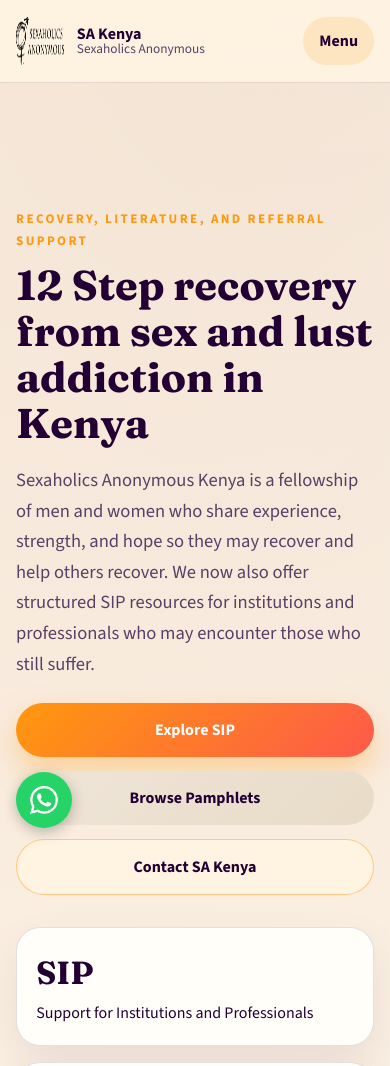
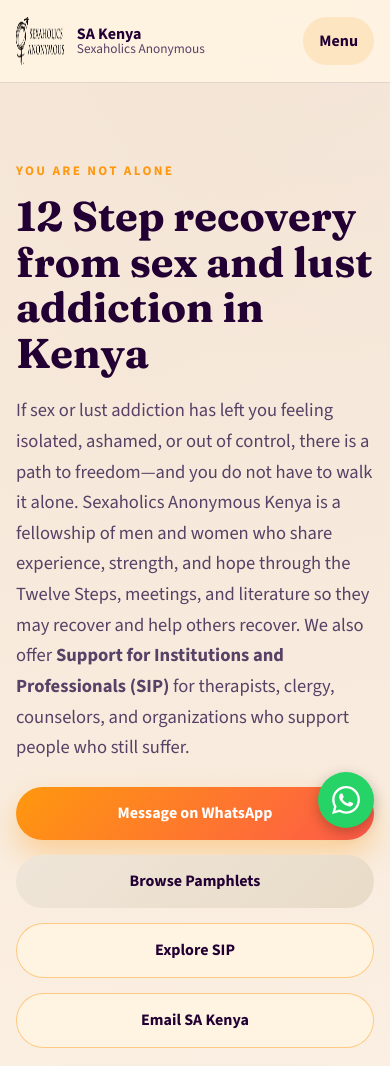
Before and after one commit to SA-Kenya/official-website, an Astro site: page / in a window 390 px wide. Shown: the top 1066 px of the page. Built offline with nearby package versions, Linux system fonts and the light colour scheme; Astro itself is replaced by a stand-in of ours.

Commit message:
Making improvements by adding WhatsApp and using original brand colours

```diff
--- a/src/components/Footer.astro
+++ b/src/components/Footer.astro
@@ -11,17 +11,8 @@
       <p class="eyebrow">Contact</p>
       <h3>Reach SA Kenya</h3>
       <p>
-        For meeting guidance, SIP enquiries, or literature-related questions, contact SA Kenya
-        directly.
-      </p>
-      <p>
-        <a
-          href={`mailto:${site.email}`}
-          data-track-event="professional_contact_click"
-          data-track-section="footer"
-          data-track-label="email-footer"
-          >{site.email}</a
-        >
+        For meeting guidance, SIP enquiries, or literature-related questions, WhatsApp is the best
+        way to reach us quickly. Email works well for follow-up or more formal enquiries.
       </p>
       <p class="footer-whatsapp">
         <a
@@ -34,6 +25,15 @@
         >
           WhatsApp {site.whatsapp}
         </a>
+      </p>
+      <p>
+        <a
+          href={`mailto:${site.email}`}
+          data-track-event="professional_contact_click"
+          data-track-section="footer"
+          data-track-label="email-footer"
+          >{site.email}</a
+        >
       </p>
     </div>
     <div>
--- a/src/components/WhatsAppFloat.astro
+++ b/src/components/WhatsAppFloat.astro
@@ -27,7 +27,7 @@
   .whatsapp-float {
     position: fixed;
     bottom: 1rem;
-    left: 1rem;
+    right: 1rem;
     z-index: 9999;
     display: flex;
     align-items: center;
@@ -59,7 +59,7 @@
   @media (min-width: 921px) {
     .whatsapp-float {
       bottom: 1.25rem;
-      left: 1.25rem;
+      right: 1.25rem;
     }
   }
 </style>
--- a/src/pages/index.astro
+++ b/src/pages/index.astro
@@ -4,33 +4,55 @@
 import { site } from "../data/site";
 
 const featuredPamphlets = pamphlets.filter((pamphlet) => pamphlet.featured).slice(0, 3);
+const waUrl = `https://wa.me/${site.whatsapp.replace(/\D/g, "")}`;
 ---
 
 <BaseLayout
   title="12 Step Recovery from Sex and Lust Addiction in Kenya"
-  description="Find hope, literature, and referral pathways through Sexaholics Anonymous Kenya, including Support for Institutions and Professionals."
+  description="If you are struggling with sex or lust addiction in Kenya, you are not alone—SA Kenya offers hope, fellowship, literature, and meetings. Support for Institutions and Professionals (SIP) is available for referral partners."
 >
   <section class="hero">
     <div class="container hero-grid">
       <div class="hero-copy">
-        <p class="eyebrow">Recovery, literature, and referral support</p>
+        <p class="eyebrow">You are not alone</p>
         <h1>12 Step recovery from sex and lust addiction in Kenya</h1>
         <p class="lede">
-          Sexaholics Anonymous Kenya is a fellowship of men and women who share experience,
-          strength, and hope so they may recover and help others recover. We now also offer
-          structured SIP resources for institutions and professionals who may encounter those who
-          still suffer.
+          If sex or lust addiction has left you feeling isolated, ashamed, or out of control, there is
+          a path to freedom—and you do not have to walk it alone. Sexaholics Anonymous Kenya is a
+          fellowship of men and women who share experience, strength, and hope through the Twelve
+          Steps, meetings, and literature so they may recover and help others recover. We also
+          offer <strong>Support for Institutions and Professionals (SIP)</strong> for therapists,
+          clergy, counselors, and organizations who support people who still suffer.
         </p>
         <div class="button-row">
-          <a class="button" href="/sip/" data-track-event="sip_cta_click" data-track-section="home-hero" data-track-label="visit-sip">Explore SIP</a>
-          <a class="button-secondary" href="/pamphlets/" data-track-event="sip_cta_click" data-track-section="home-hero" data-track-label="view-pamphlets">Browse Pamphlets</a>
-          <a class="button-ghost" href={`mailto:${site.email}`} data-track-event="professional_contact_click" data-track-section="home-hero" data-track-label="contact-home">Contact SA Kenya</a>
+          <a
+            class="button"
+            href={waUrl}
+            target="_blank"
+            rel="noopener noreferrer"
+            data-track-event="whatsapp_click"
+            data-track-section="home-hero"
+            data-track-label="whatsapp-home-hero">Message on WhatsApp</a>
+          <a
+            class="button-secondary"
+            href="/pamphlets/"
+            data-track-event="cta_click"
+            data-track-section="home-hero"
+            data-track-label="view-pamphlets">Browse Pamphlets</a>
+          <a
+            class="button-ghost"
+            href="/sip/"
+            data-track-event="sip_cta_click"
+            data-track-section="home-hero"
+            data-track-label="visit-sip">Explore SIP</a>
+          <a
+            class="button-ghost"
+            href={`mailto:${site.email}`}
+            data-track-event="professional_contact_click"
+            data-track-section="home-hero"
+            data-track-label="contact-home-email">Email SA Kenya</a>
         </div>
         <div class="stats">
-          <div class="card stat">
-            <strong>SIP</strong>
-            <span>Support for Institutions and Professionals</span>
-          </div>
           <div class="card stat">
             <strong>17</strong>
             <span>Official SA pamphlets hosted for local access</span>
@@ -38,6 +60,10 @@
           <div class="card stat">
             <strong>2</strong>
             <span>Audience-specific outreach tracks for professionals and clergy</span>
+          </div>
+          <div class="card stat">
+            <strong>SIP</strong>
+            <span>Support for Institutions and Professionals</span>
           </div>
         </div>
       </div>
--- a/src/styles/global.css
+++ b/src/styles/global.css
@@ -131,7 +131,7 @@
 }
 
 .hero {
-  padding: 8rem 0 4rem;
+  padding: clamp(3rem, 2rem + 3vw, 5rem) 0 4rem;
 }
 
 .hero-grid {
@@ -458,10 +458,6 @@
     box-shadow: var(--shadow);
   }
 
-  .hero {
-    padding-top: 6rem;
-  }
-
   .button-row {
     flex-direction: column;
     align-items: stretch;
```
